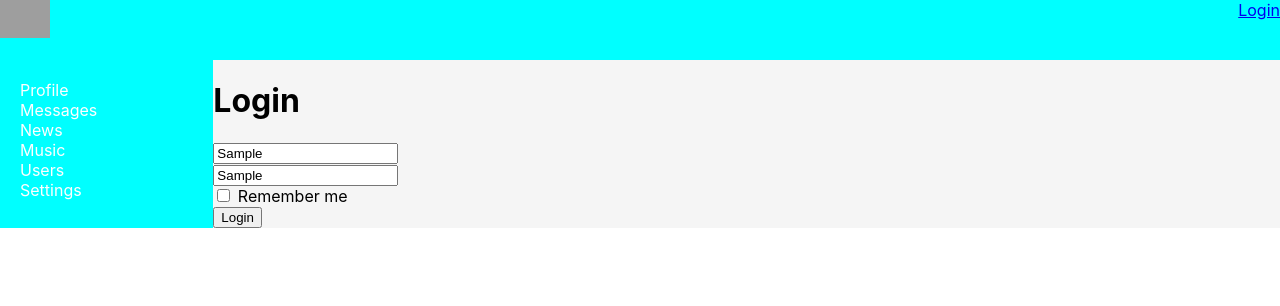
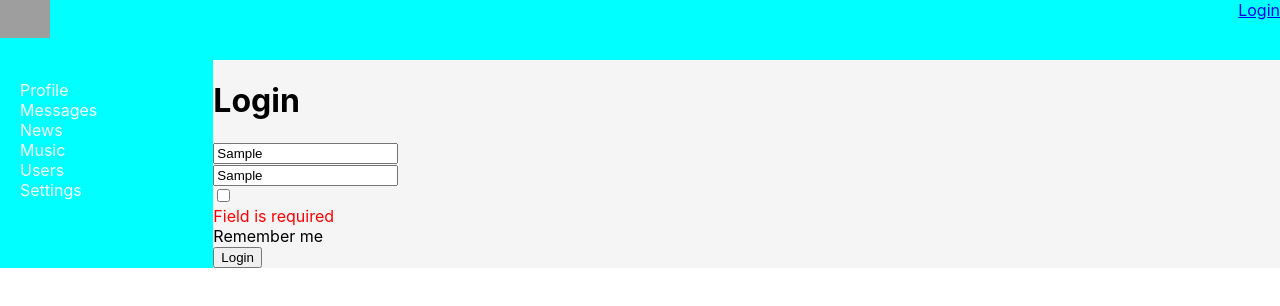
Before and after one commit to aavdienko/way_of_samurai, a React (Create React App) app: page /login in a window 1280 px wide. Both pictures are taken after typing "Sample", "Sample" into the empty fields and a click on the button "Login". Shown: the top 306 px of the page. Built offline with nearby package versions, Linux system fonts and the light colour scheme; no server answers; grey boxes are pictures that could not be loaded.

Commit message:
Lesson 77. Added validation to Messages and Login forms. v2.0.

```diff
--- a/src/Components/Common/Forms/FormsControls.js
+++ b/src/Components/Common/Forms/FormsControls.js
@@ -1,13 +1,20 @@
 import classes from './FormsControls.module.css';
 
-export const Textarea = ({ input, meta, ...props }) => {
-  const hasError = meta.touched && meta.error
+const FormControl = (props) => {
+  const hasError = props.meta.touched && props.meta.error
   return (
-    <div className={classes.formControls + ' ' + (hasError ? classes.error : '')}>
-      <div>
-        <textarea {...input} {...props}></textarea>
+      <div className={classes.formControls + ' ' + (hasError ? classes.error : '')}>
+          {props.children}
+          <div>
+              {hasError && <span>{props.meta.error}</span>}
+          </div>
       </div>
-      {hasError && <span>{meta.error}</span>}
-    </div>
-  );
-};
+  )
+}
+
+export const Textarea = (props) => {
+  return <FormControl {...props}><textarea {...props.input} {...props}/></FormControl>
+}
+export const Input = (props) => {
+  return <FormControl {...props}><input {...props.input} {...props}/></FormControl>
+}
--- a/src/Components/Dialogs/DialogMessage/DialogMessage.jsx
+++ b/src/Components/Dialogs/DialogMessage/DialogMessage.jsx
@@ -1,4 +1,4 @@
-import { NavLink } from 'react-router-dom';
+
 import classes from './../Dialogs.module.css';
 
 
--- a/src/Components/Dialogs/Dialogs.jsx
+++ b/src/Components/Dialogs/Dialogs.jsx
@@ -4,6 +4,8 @@ import DialogItem from './DialogItem/DialogItem';
 import Message from './DialogMessage/DialogMessage';
 import React from 'react';
 import { Field, reduxForm } from 'redux-form';
+import { Textarea } from '../Common/Forms/FormsControls';
+import { maxLengthCreator, required } from '../../Utilities/validators';
 
 const Dialogs = (props) => {
 
@@ -24,6 +26,8 @@ const Dialogs = (props) => {
     props.sendMessage(values.newMessageText)
   }
 
+  const maxLength10 = maxLengthCreator(10)
+
   const MessageForm = (props) => {
     return (
       <form onSubmit={props.handleSubmit}>
@@ -31,7 +35,8 @@ const Dialogs = (props) => {
           <Field
             placeholder={'Enter your message'}
             name={'newMessageText'}
-            component={'textarea'}
+            component={Textarea}
+            validate={[required, maxLength10]}
           ></Field>
         </div>
         <div>
--- a/src/Components/Login/Login.jsx
+++ b/src/Components/Login/Login.jsx
@@ -1,17 +1,19 @@
 import { Field, reduxForm } from "redux-form";
+import { required } from "../../Utilities/validators";
+import { Input } from "../Common/Forms/FormsControls";
 
 
 const LoginForm = (props) => {
   return (
       <form onSubmit={props.handleSubmit}>
         <div>
-          <Field placeholder={'Login'} name={'login'} component={'input'} />
+          <Field placeholder={'Login'} name={'login'} validate={[required]} component={Input} />
         </div>
         <div>
-          <Field placeholder={'Password'} name={'password'} component={'input'}/>
+          <Field placeholder={'Password'} name={'password'} validate={[required]} component={Input}/>
         </div>
         <div>
-          <Field component={'input'} name={'rememberMe'} type={'checkbox'} /> Remember me
+          <Field validate={[required]} component={Input} name={'rememberMe'} type={'checkbox'} /> Remember me
         </div>
         <div>
           <button>Login</button>
--- a/src/Components/Profile/MyPosts/MyPosts.jsx
+++ b/src/Components/Profile/MyPosts/MyPosts.jsx
@@ -2,7 +2,7 @@ import classes from './MyPosts.module.css';
 import Post from './Post/Post';
 import React from 'react';
 import { Field, reduxForm } from 'redux-form';
-import { required, maxLenghtCreator } from '../../../Utilities/validators';
+import { required, maxLengthCreator } from '../../../Utilities/validators';
 import { Textarea } from '../../Common/Forms/FormsControls';
 
 const MyPosts = (props) => {
@@ -25,7 +25,7 @@ const MyPosts = (props) => {
   );
 };
 
-const maxLenght1 = maxLenghtCreator(1);
+const maxLength10 = maxLengthCreator(10);
 
 const AddPostForm = (props) => {
   return (
@@ -34,7 +34,7 @@ const AddPostForm = (props) => {
         <Field
           name={'newPostText'}
           component={Textarea}
-          validate={[required, maxLenght1]}
+          validate={[required, maxLength10]}
         ></Field>
       </div>
       <div>
--- a/src/Utilities/validators.js
+++ b/src/Utilities/validators.js
@@ -4,7 +4,7 @@ export const required = (value) => {
 }
 
 
-export const maxLenghtCreator = (maxLenght) => (value) => {
-  if (value.lenght > maxLenght) return `Max lenght is ${maxLenght} symbols`
+export const maxLengthCreator = (maxLength) => (value) => {
+  if (value.length > maxLength) return `Max lenght is ${maxLength} symbols`
   return undefined
 }
```
